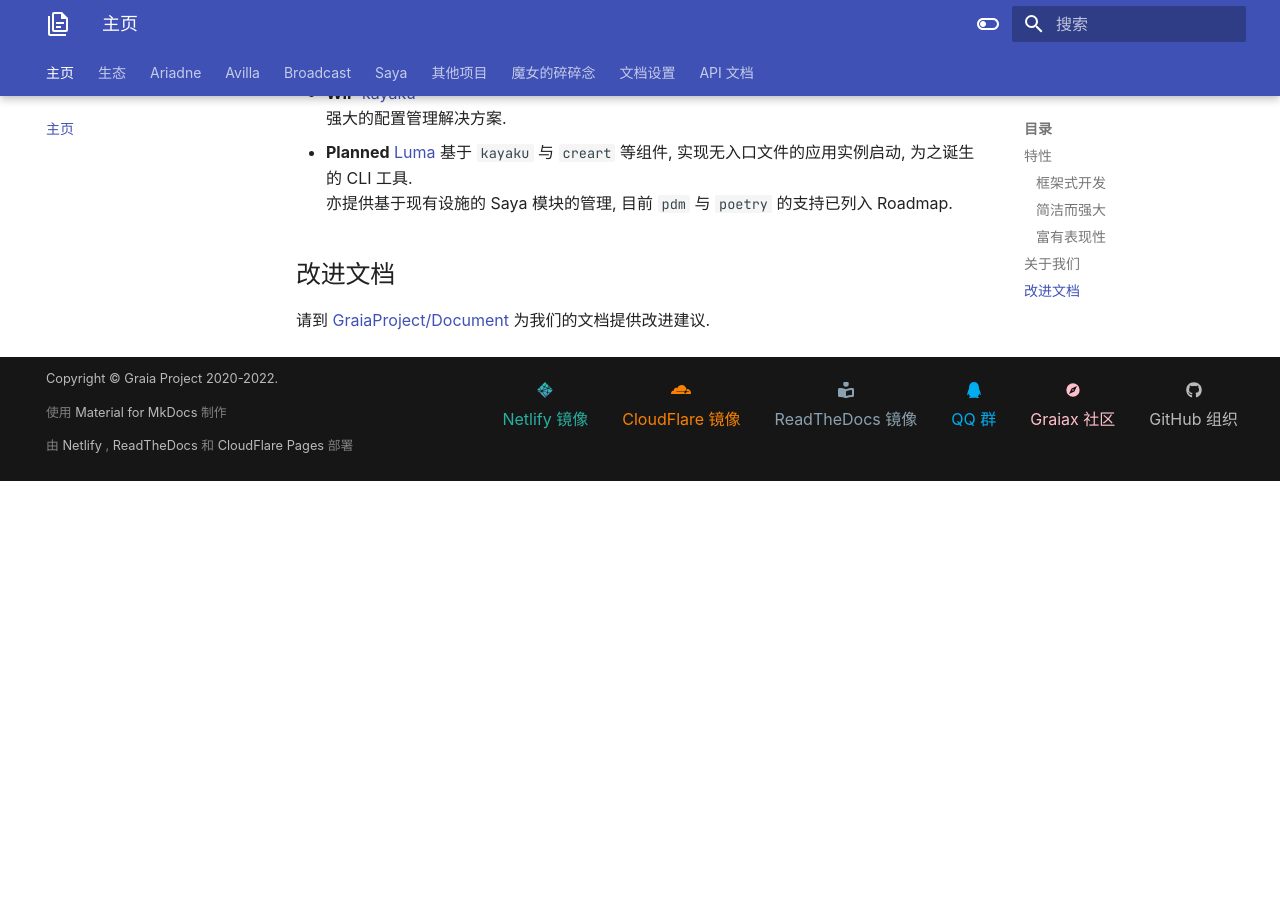
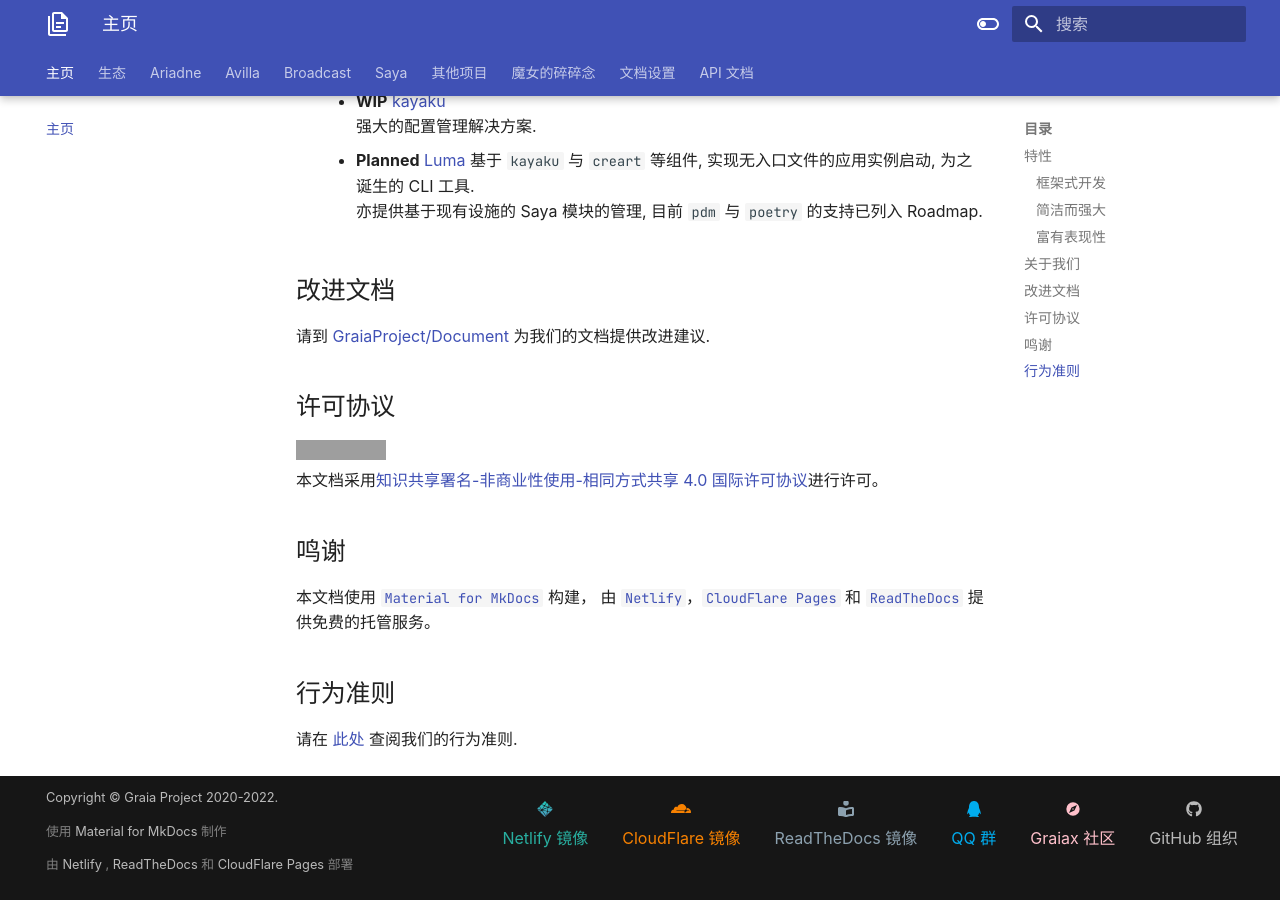
Before and after one commit to GraiaProject/Document, an MkDocs documentation site: the page built from docs/index.md, in a window 1280 px wide and 900 px high, scrolled down 1593 px. Built offline with MkDocs 1.6.1 and Material for MkDocs 9.7.7, drawn with Linux system fonts in a browser that asks for light colours; before the commit the page ends 2074 px from its top, so only the background shows below that; grey boxes are pictures that could not be loaded.

Commit message:
license and homepage

```diff
--- a/docs/index.md
+++ b/docs/index.md
@@ -28,36 +28,54 @@
 部分存于官方人员的个人 GitHub 账号下的项目, 若有一定关联亦会出现.
 
 * Framework
-  * [Ariadne](https://github.com/GraiaProject/Ariadne)
-    一个优雅且完备的 Python QQ 自动化框架, 基于 Mirai API HTTP v2.
-  * [Avilla](https://github.com/GraiaProject/Avilla)
-    "下一代" 框架实现, 一个理论上可以实现零成本切换对接平台的框架.
+
+    - [Ariadne](https://github.com/GraiaProject/Ariadne)
+      一个优雅且完备的 Python QQ 自动化框架, 基于 Mirai API HTTP v2.
+    - [Avilla](https://github.com/GraiaProject/Avilla)
+      "下一代" 框架实现, 一个理论上可以实现零成本切换对接平台的框架.
+
 * Framework Tools
-  * [Broadcast Control](https://github.com/GraiaProject/BroadcastControl)
-    极具扩展性的, 并不止于事件系统的事件系统实现.
-  * [Saya](https://github.com/GraiaProject/Saya)
-    社区中通用的插件/模块管理器.
-  * [Scheduler](https://github.com/GraiaProject/Scheduler)
-    一个简单的定时任务实现, 与 Broadcast Control 深度结合.
+
+    - [Broadcast Control](https://github.com/GraiaProject/BroadcastControl)
+      极具扩展性的, 并不止于事件系统的事件系统实现.
+    - [Saya](https://github.com/GraiaProject/Saya)
+      社区中通用的插件/模块管理器.
+    - [Scheduler](https://github.com/GraiaProject/Scheduler)
+      一个简单的定时任务实现, 与 Broadcast Control 深度结合.
+
 * Infrastructure
-  * [Amnesia](https://github.com/GraiaProject/Amnesia)
-    一系列共用组件的集合.
-  * [creart](https://github.com/GraiaProject/creart) & [creart-graia](https://github.com/GraiaProject/creart-graia)
-    通用, 易于扩展, 实现简洁的类实例化器, 致力于简化 Graia Project 中各个部件在单一应用实例中的创建及引用.
-  * [launart](https://github.com/GraiaProject/launart)
-    统一的应用实例启动时部件管理.
-  * [statv](https://github.com/GraiaProject/statv)
-    `Status API` 的实际实现.
-  * [GreyElaina/richuru](https://github.com/GreyElaina/richuru)
-    一个轻量级的依赖, 为 [`loguru`](https://github.com/Delgan/loguru) 提供 [`rich`](https://github.com/willmcgugan/rich) 强大的终端渲染支持.
-  * [GreyElaina/Mina](https://github.com/GreyElaina/Mina)
-    基于 `pdm-pep517` 实现的 Monorepo for Python 实现.
-  * **WIP** [kayaku](https://github.com/GraiaProject/kayaku)
-    强大的配置管理解决方案.
-  * **Planned** [Luma](https://github.com/GraiaProject/Luma)
-    基于 `kayaku` 与 `creart` 等组件, 实现无入口文件的应用实例启动, 为之诞生的 CLI 工具.
-    亦提供基于现有设施的 Saya 模块的管理, 目前 `pdm` 与 `poetry` 的支持已列入 Roadmap.
+
+    - [Amnesia](https://github.com/GraiaProject/Amnesia)
+      一系列共用组件的集合.
+    - [creart](https://github.com/GraiaProject/creart) & [creart-graia](https://github.com/GraiaProject/creart-graia)
+      通用, 易于扩展, 实现简洁的类实例化器, 致力于简化 Graia Project 中各个部件在单一应用实例中的创建及引用.
+    - [launart](https://github.com/GraiaProject/launart)
+      统一的应用实例启动时部件管理.
+    - [statv](https://github.com/GraiaProject/statv)
+      `Status API` 的实际实现.
+    - [GreyElaina/richuru](https://github.com/GreyElaina/richuru)
+      一个轻量级的依赖, 为 [`loguru`](https://github.com/Delgan/loguru) 提供 [`rich`](https://github.com/textualize/rich) 强大的终端渲染支持.
+    - [GreyElaina/Mina](https://github.com/GreyElaina/Mina)
+      基于 `pdm-pep517` 实现的 Monorepo for Python 实现.
+    - **WIP** [kayaku](https://github.com/GraiaProject/kayaku)
+      强大的配置管理解决方案.
+    - **Planned** [Luma](https://github.com/GraiaProject/Luma)
+      基于 `kayaku` 与 `creart` 等组件, 实现无入口文件的应用实例启动, 为之诞生的 CLI 工具.
+      亦提供基于现有设施的 Saya 模块的管理, 目前 `pdm` 与 `poetry` 的支持已列入 Roadmap.
 
 ## 改进文档
 
 请到 <https://github.com/GraiaProject/Document/> 为我们的文档提供改进建议.
+
+## 许可协议
+
+<a rel="license" href="http://creativecommons.org/licenses/by-nc-sa/4.0/"><img alt="知识共享许可协议" style="border-width:0" src="https://i.creativecommons.org/l/by-nc-sa/4.0/88x31.png" /></a><br />本文档采用<a rel="license" href="http://creativecommons.org/licenses/by-nc-sa/4.0/">知识共享署名-非商业性使用-相同方式共享 4.0 国际许可协议</a>进行许可。
+
+## 鸣谢
+
+本文档使用 [`Material for MkDocs`](https://squidfunk.github.io/mkdocs-material/) 构建，
+由 [`Netlify`](https://www.netlify.com/)，[`CloudFlare Pages`](https://www.cloudflare.com/) 和 [`ReadTheDocs`](http://readthedocs.org/) 提供免费的托管服务。
+
+## 行为准则
+
+请在 [此处](https://github.com/GraiaProject/.github/blob/master/CODE_OF_CONDUCT.md) 查阅我们的行为准则.
```
Also changed, not shown: README.md (+9 -1 lines), 1 other file.
